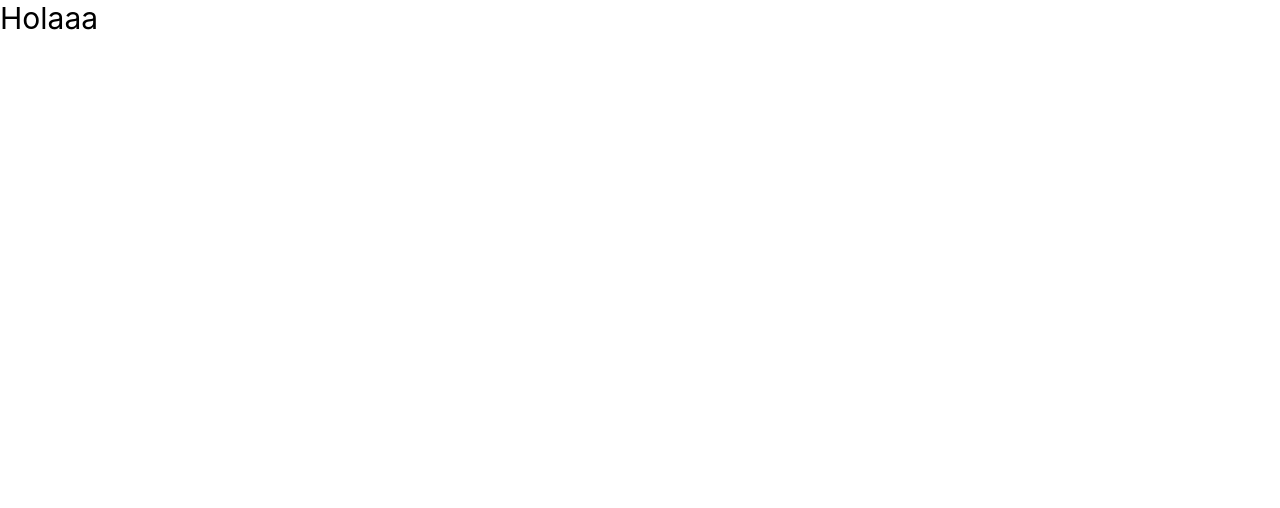
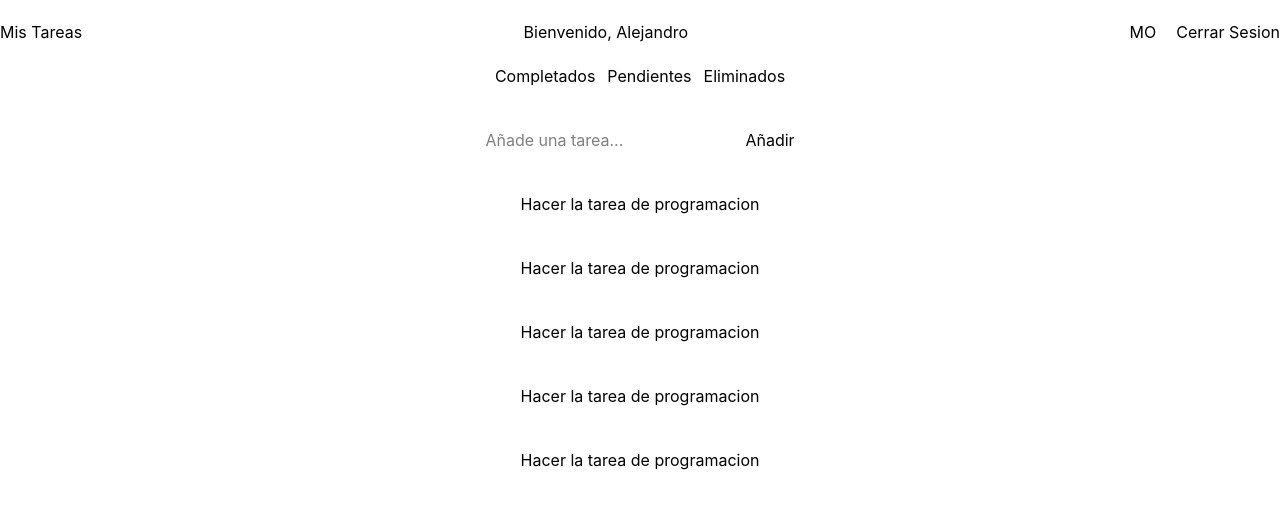
Before and after one commit to asanchezloaiza274-cell/to-do-list, a React (Vite) app in the folder frontend/: page / in a window 1280 px wide. Shown: the top 508 px of the page. Built offline with nearby package versions, Linux system fonts and the light colour scheme.

Commit message:
Estructura inicial del frontend

```diff
--- a/frontend/src/App.tsx
+++ b/frontend/src/App.tsx
@@ -1,11 +1,21 @@
+import FilterBar from "./components/FilterBar";
+import Header from "./components/Header";
+import TaskInput from "./components/TaskInput";
+import TaskList from "./components/TaskList";
+
 function App() {
-
-
   return (
-    <>
-      <h1 className="text-3xl">Holaaa</h1>
-    </>
-  )
+    <main>
+      <div className="max-w-7xl mx-auto">
+        <Header />
+        <div className="flex flex-col items-center gap-10">
+          <FilterBar />
+          <TaskInput />
+          <TaskList />
+        </div>
+      </div>
+    </main>
+  );
 }
 
-export default App
+export default App;
--- /dev/null
+++ b/frontend/src/components/FilterBar.tsx
@@ -0,0 +1,9 @@
+export default function FilterBar() {
+  return (
+    <div className="flex items-center gap-3">
+      <button className="cursor-pointer">Completados</button>
+      <button className="cursor-pointer">Pendientes</button>
+      <button className="cursor-pointer">Eliminados</button>
+    </div>
+  );
+}
--- /dev/null
+++ b/frontend/src/components/Header.tsx
@@ -0,0 +1,12 @@
+export default function Header() {
+  return (
+    <header className="flex items-center justify-between py-5">
+      <h1>Mis Tareas</h1>
+      <h2>Bienvenido, Alejandro</h2>
+      <div className="flex items-center gap-5">
+        <button className="cursor-pointer">MO</button>
+        <button className="cursor-pointer">Cerrar Sesion</button>
+      </div>
+    </header>
+  );
+}
--- /dev/null
+++ b/frontend/src/components/TaskInput.tsx
@@ -0,0 +1,10 @@
+export default function TaskInput() {
+  return (
+    <div className="flex items-center gap-3">
+      <input type="text" placeholder="Añade una tarea..." />
+      <button type="submit" className="cursor-pointer">
+        Añadir
+      </button>
+    </div>
+  );
+}
--- /dev/null
+++ b/frontend/src/components/TaskList.tsx
@@ -0,0 +1,21 @@
+export default function TaskList() {
+  return (
+    <>
+      <div>
+        <p>Hacer la tarea de programacion</p>
+      </div>
+      <div>
+        <p>Hacer la tarea de programacion</p>
+      </div>
+      <div>
+        <p>Hacer la tarea de programacion</p>
+      </div>
+      <div>
+        <p>Hacer la tarea de programacion</p>
+      </div>
+      <div>
+        <p>Hacer la tarea de programacion</p>
+      </div>
+    </>
+  );
+}
```
